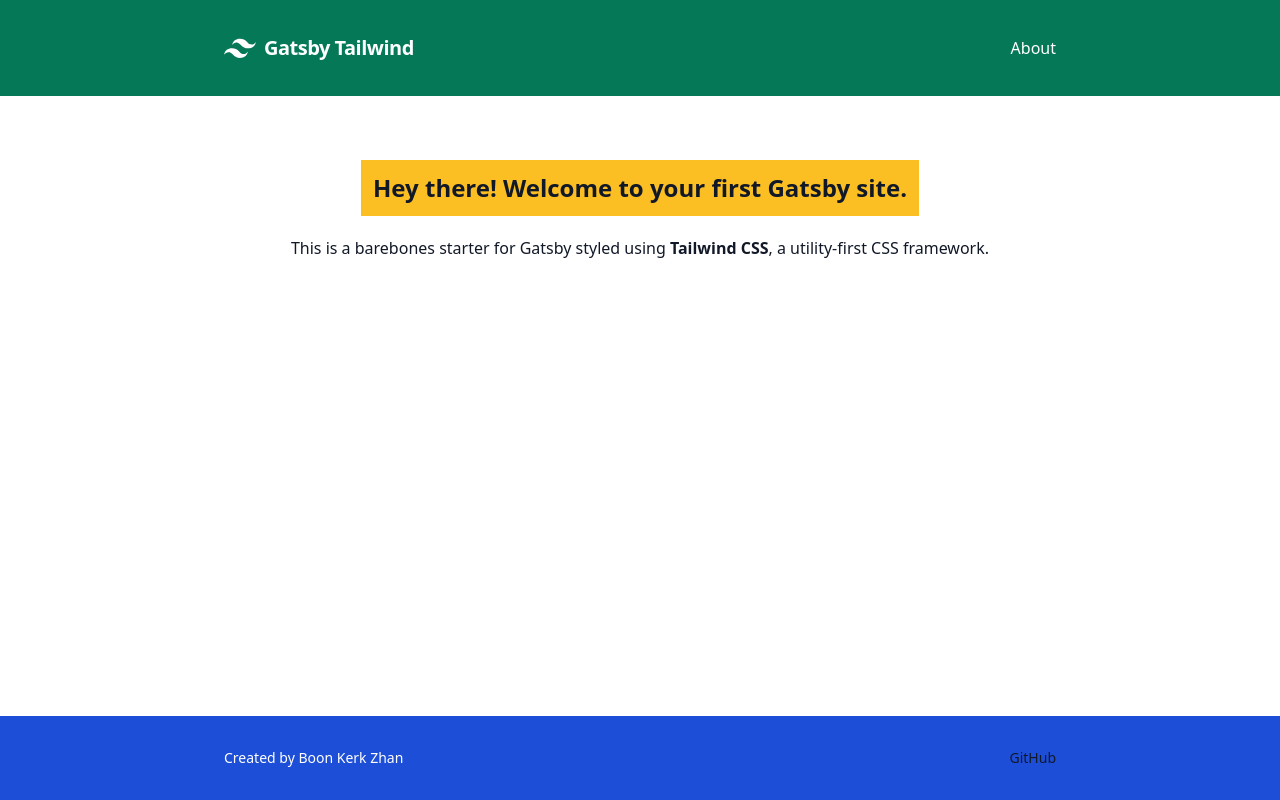
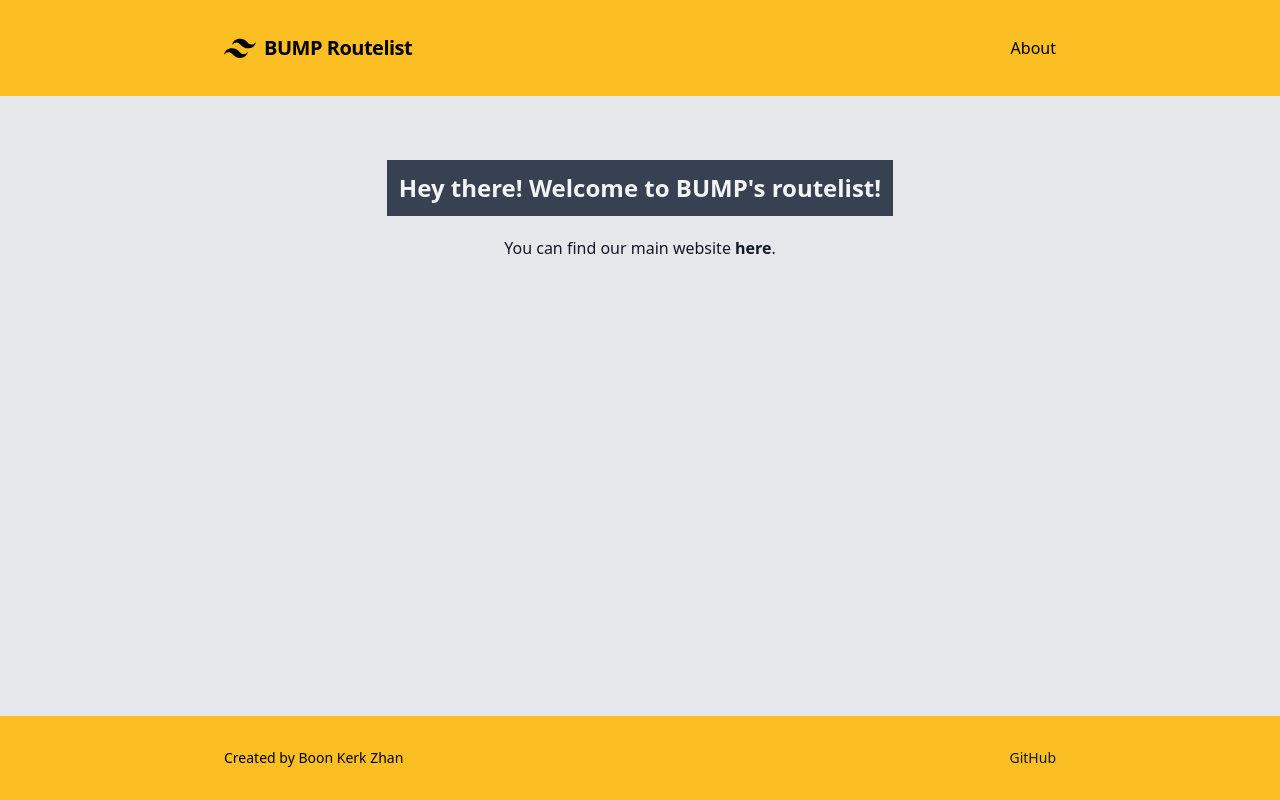
Before and after one commit to kerkzhan/gatsby-tailwind-template, a Gatsby site: page / in a window 1280 px wide. Built offline with nearby package versions, Linux system fonts and the light colour scheme; Gatsby itself is replaced by a stand-in of ours.

Commit message:
Intial Commit

```diff
--- a/gatsby-config.js
+++ b/gatsby-config.js
@@ -1,7 +1,7 @@
 module.exports = {
   siteMetadata: {
-    title: `Gatsby Tailwind`,
-    description: `Tailwind V2 with Gatsby`,
+    title: `BUMP Routelist`,
+    description: `Routelist displaying all boulder problems at BUMP Bouldering`,
     author: `Boon Kerk Zhan`,
   },
   plugins: [
@@ -17,6 +17,15 @@
         }
       }
     },
+    {
+      resolve: `gatsby-source-notion-api`,
+      options: {
+        token: `secret_jZdja7b6n8xcaSPKLxpKCmpjXxgmbKA5n4tRlwgD1jf`,
+        databaseId: `c30c3650ffb04190a3ef054e6eaf1ee1?v=7ff302858fb945acaee8298015d584e4`,
+        propsToFrontmatter: true,
+        lowerTitleLevel: true,
+      },
+    },
     'gatsby-plugin-postcss',
     'gatsby-plugin-react-helmet'
   ]
--- a/package.json
+++ b/package.json
@@ -18,6 +18,7 @@
     "gatsby": "^2.26.1",
     "gatsby-plugin-postcss": "^3.6.0",
     "gatsby-plugin-react-helmet": "^3.9.0",
+    "gatsby-source-notion-api": "^0.11.0",
     "postcss": "^8.2.4",
     "react": "^17.0.1",
     "react-dom": "^16.12.0",
--- a/src/components/header.js
+++ b/src/components/header.js
@@ -14,12 +14,12 @@
   `);
 
   return (
-    <header className="bg-green-700">
+    <header className="bg-yellow-400">
       <div className="flex flex-wrap items-center justify-between max-w-4xl p-4 mx-auto md:p-8">
         <Link to="/">
           <h1 className="flex items-center text-white no-underline">
             <svg
-              className="w-8 h-8 mr-2 fill-current"
+              className="w-8 h-8 mr-2 fill-black"
               height="54"
               viewBox="0 0 54 54"
               width="54"
@@ -27,14 +27,14 @@
             >
               <path d="M13.5 22.1c1.8-7.2 6.3-10.8 13.5-10.8 10.8 0 12.15 8.1 17.55 9.45 3.6.9 6.75-.45 9.45-4.05-1.8 7.2-6.3 10.8-13.5 10.8-10.8 0-12.15-8.1-17.55-9.45-3.6-.9-6.75.45-9.45 4.05zM0 38.3c1.8-7.2 6.3-10.8 13.5-10.8 10.8 0 12.15 8.1 17.55 9.45 3.6.9 6.75-.45 9.45-4.05-1.8 7.2-6.3 10.8-13.5 10.8-10.8 0-12.15-8.1-17.55-9.45-3.6-.9-6.75.45-9.45 4.05z" />
             </svg>
-            <span className="text-xl font-bold tracking-tight">
+            <span className="text-xl text-black font-bold tracking-tight">
               {site.siteMetadata.title}
             </span>
           </h1>
         </Link>
 
         <button
-          className="items-center block px-3 py-2 text-white border border-white rounded md:hidden"
+          className="items-center block px-3 py-2 text-black border border-white rounded md:hidden"
           onClick={() => toggleExpansion(!isExpanded)}
         >
           <svg
@@ -60,7 +60,7 @@
 
           ].map((link) => (
             <Link
-              className="block mt-4 text-white no-underline md:inline-block md:mt-0 md:ml-6"
+              className="block mt-4 text-black no-underline md:inline-block md:mt-0 md:ml-6"
               key={link.title}
               to={link.route}
             >
--- a/src/components/layout.js
+++ b/src/components/layout.js
@@ -5,16 +5,16 @@
 
 function Layout({ children }) {
   return (
-    <div className="flex flex-col min-h-screen font-sans text-gray-900">
+    <div className="flex flex-col min-h-screen bg-gray-200 font-sans text-gray-900">
       <Header />
 
       <main className="flex-1 w-full max-w-4xl px-4 py-8 mx-auto md:px-8 md:py-16">
         {children}
       </main>
 
-      <footer className="bg-blue-700">
+      <footer className="bg-yellow-400">
         <nav className="flex justify-between max-w-4xl p-4 mx-auto text-sm md:p-8">
-          <p className="text-white">
+          <p className="text-black">
             Created by Boon Kerk Zhan
           </p>
 
--- a/src/pages/index.js
+++ b/src/pages/index.js
@@ -8,26 +8,26 @@
     <Layout>
       <SEO
         keywords={[`gatsby`, `tailwind`, `react`, `tailwindcss`]}
-        title="Home"
+        title="BUMP Routelist"
       />
 
       <section className="text-center">
 
-        <h2 className="inline-block p-3 mb-4 text-2xl font-bold bg-yellow-400">
-          Hey there! Welcome to your first Gatsby site.
+        <h2 className="inline-block p-3 mb-4 text-2xl text-gray-100 font-bold bg-gray-700">
+          Hey there! Welcome to BUMP&apos;s routelist!
         </h2>
 
         <p className="leading-loose">
-          This is a barebones starter for Gatsby styled using{` `}
+          You can find our main website{` `}
           <a
             className="font-bold text-gray-900 no-underline"
-            href="https://tailwindcss.com/"
+            href="https://bumpbouldering.com/"
             target="_blank"
             rel="noopener noreferrer"
           >
-            Tailwind CSS
+            here
           </a>
-          , a utility-first CSS framework.
+          .
         </p>
       </section>
     </Layout>
```
Also changed, not shown: src/components/route-card.js (added), 1 other file.
